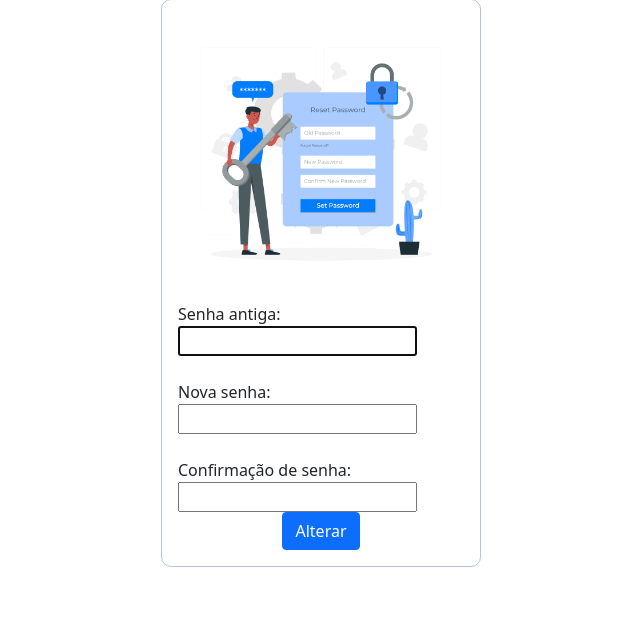
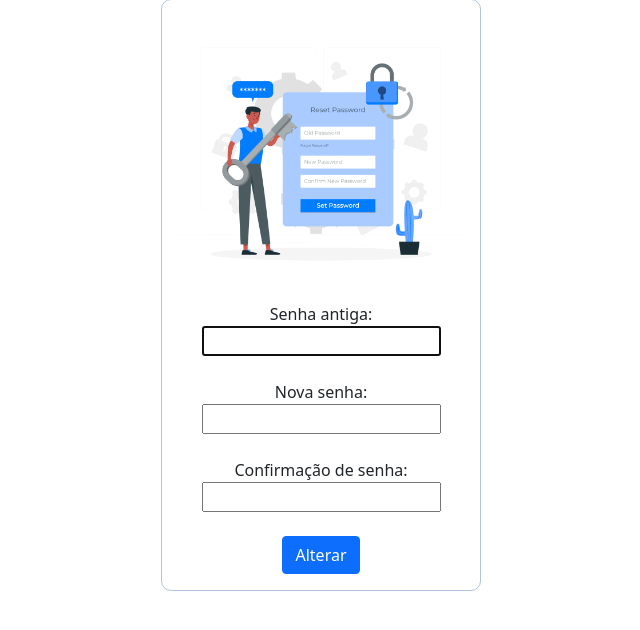
Before and after one commit to jonasdspereira/cpsrapp, a Django app: page /alterar_senha/ in a window 1280 px wide. Shown: the part 77-707 px from the top of the page, without its empty margins (319-959 px from the left). Run offline with Django 4.2, Linux system fonts and the light colour scheme; some libraries are stand-ins or nearby versions.

Commit message:
melhoria/ template alterar senha

```diff
--- a/cpsrapp/cpsr/templates/alterar_senha.html
+++ b/cpsrapp/cpsr/templates/alterar_senha.html
@@ -11,28 +11,25 @@
     <div class="login-box">
 
         <form method="post">
-            <div class="col-8 col-sm-6 col-lg-3 col-xl-3 mx-auto m-auto login">
-                <div class="login-box">
+            <div class="col-7 col-sm-5 col-lg-3 col-xl-3 mx-auto m-auto login">
+                <div class="login-box text-center">
                     <img src="{% static '/img/alterar_senha.jpg' %}" class="img-fluid" alt="" />
             {% csrf_token %}
             <div class="form-group  ">
                 {{form_senha.old_password.errors}}
-                <label>Senha antiga: </label>
-                {{form_senha.old_password}}
+                <div class="span3">Senha antiga:<br>  {{form_senha.old_password}}</div>
             </div>
 
             <div class="form-group mt-4">
                 {{form_senha.new_password1.errors}}
-                <label>Nova senha: </label>
-                {{form_senha.new_password1}}
+                <div class="span3">Nova senha:<br> {{form_senha.new_password1}}</div>
             </div>
 
             <div class="form-group mt-4">
                 {{form_senha.new_password2.errors}}
-                <label>Confirmação de senha: </label>
-                {{form_senha.new_password2}}
+                <div class="span3">Confirmação de senha:<br> {{form_senha.new_password2}}</div>
             </div>
-
+<br>
             <div class="form-group text-center">
                 <input type="submit" value="Alterar" class="btn btn-primary">
             </div>
```
